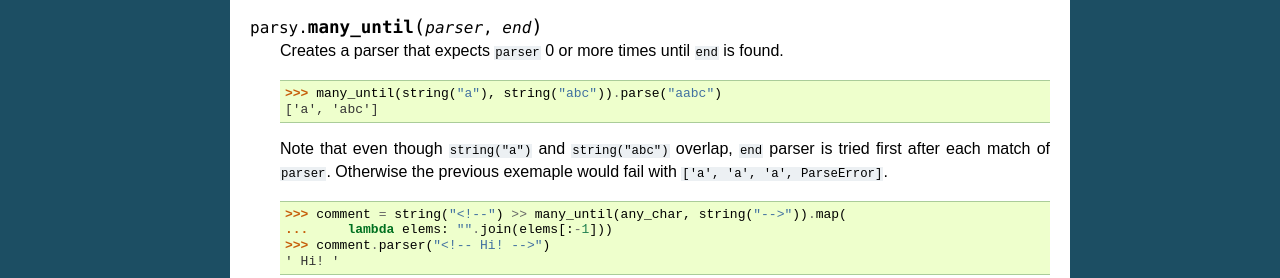
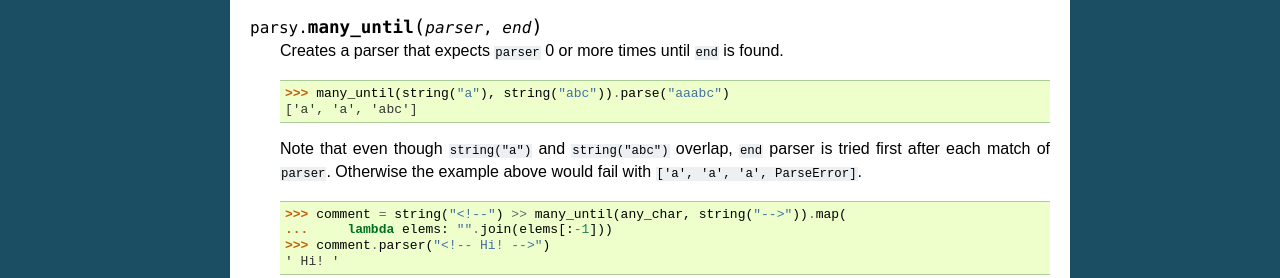
Before and after one commit to python-parsy/parsy, a Sphinx documentation site: the page built from docs/ref/methods_and_combinators.rst, in a window 1280 px wide and 900 px high, scrolled down 7809 px. Shown: the part 322-600 px from the top of the window. Built offline with Sphinx 7.4.7, drawn with Linux system fonts in a browser that asks for light colours; cross-references to code outside the pages are shown as plain code.

Commit message:
Typos and rewording in documentation

```diff
--- a/docs/ref/methods_and_combinators.rst
+++ b/docs/ref/methods_and_combinators.rst
@@ -578,12 +578,12 @@
 
    .. code-block:: python
 
-      >>> many_until(string("a"), string("abc")).parse("aabc")
-      ['a', 'abc']
+      >>> many_until(string("a"), string("abc")).parse("aaabc")
+      ['a', 'a', 'abc']
 
    Note that even though ``string("a")`` and ``string("abc")`` overlap, ``end``
-   parser is tried first after each match of ``parser``. Otherwise the previous
-   exemaple would fail with ``['a', 'a', 'a', ParseError]``.
+   parser is tried first after each match of ``parser``. Otherwise the example
+   above would fail with ``['a', 'a', 'a', ParseError]``.
 
    .. code-block:: python
 
```
